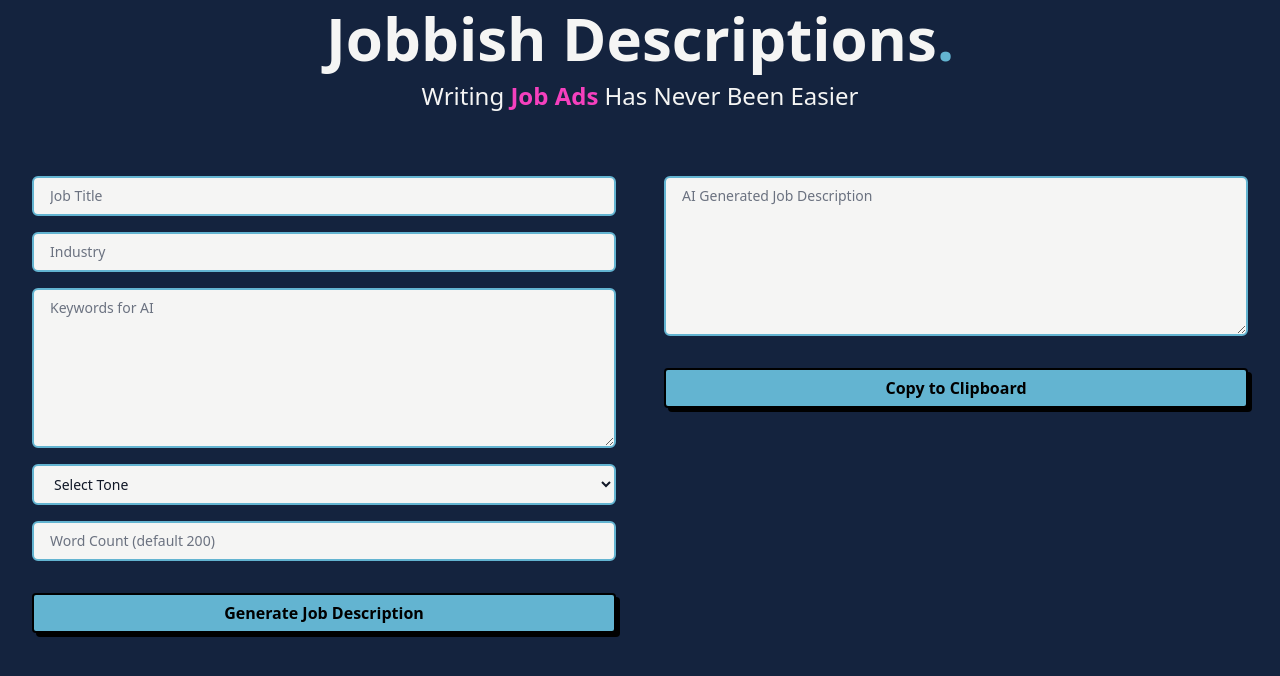
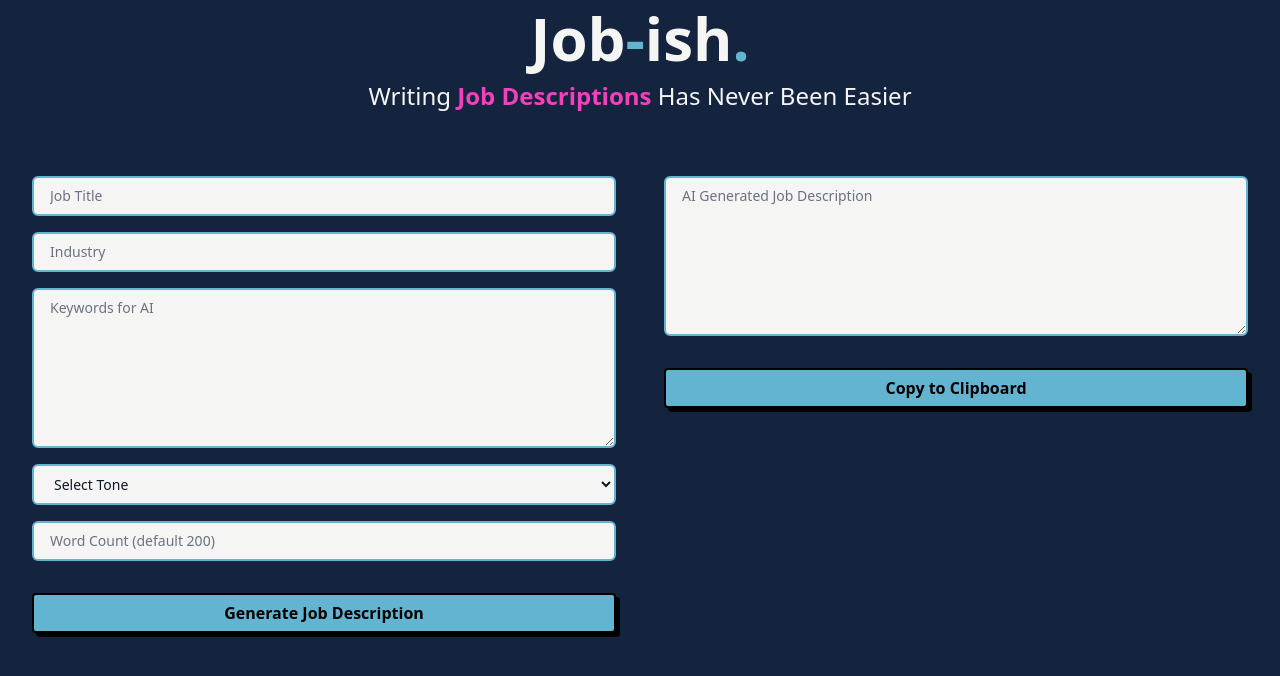
Before and after one commit to emelyn-barrientos/ai-jobbish-descriptions, a Next.js app: page / in a window 1280 px wide. Shown: the top 676 px of the page. Built offline with nearby package versions, Linux system fonts and the light colour scheme.

Commit message:
Change content text

```diff
--- a/src/pages/index.js
+++ b/src/pages/index.js
@@ -16,15 +16,17 @@ export default function Home() {
       <main className={'bg-oxford-blue min-h-screen '}>
         <div className="flex flex-col items-center justify-center px-4 py-2">
           <h1 className="text-4xl md:text-6xl font-bold text-stone-100">
-            Jobbish Descriptions
+            Job<span className="text-accent-aero">-</span>ish
             <span className="text-4xl md:text-6xl font-bold text-accent-aero">
               .
             </span>
           </h1>
           <p className="mt-3 text-2xl text-stone-100">
-            Writing {''}{' '}
-            <span className=" text-accent-pink font-bold">Job Ads</span>
-            {''} Has Never Been Easier
+            Writing{' '}
+            <span className=" text-accent-pink font-bold">
+              Job Descriptions
+            </span>{' '}
+            Has Never Been Easier
           </p>
         </div>
         <Dashboard />
```
